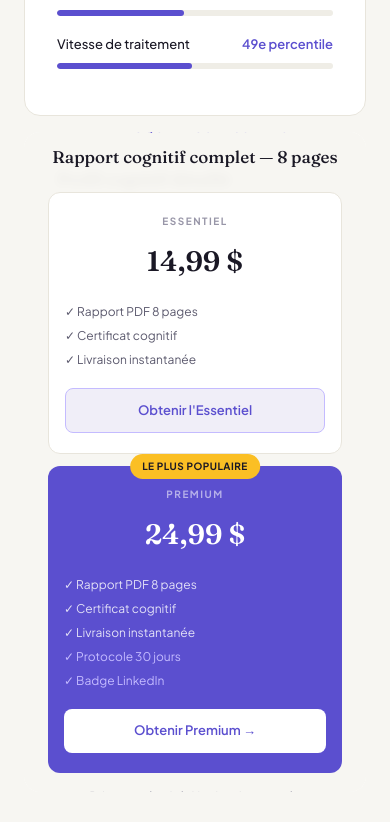
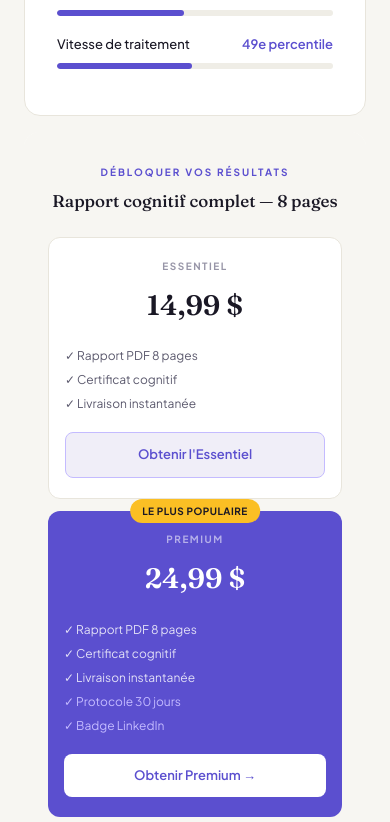
Before and after one commit to devbrainscale/brainscale, a Next.js app: page /fr/results in a window 390 px wide. Shown: the part 1540-2362 px from the top of the page. Built offline with nearby package versions, Linux system fonts and the light colour scheme.

Commit message:
fix: opaque overlay (no bleed-through), responsive premium section height

```diff
--- a/src/app/fr/results/ResultsContent.tsx
+++ b/src/app/fr/results/ResultsContent.tsx
@@ -473,13 +473,13 @@ export default function FrResultsContent() {
 
         {/* PREMIUM TEASER */}
         <div style={{ position: "relative", borderRadius: "16px", overflow: "hidden", marginBottom: "28px" }}>
-          <div style={{ backgroundColor: "#fff", border: "1px solid #E8E5DC", padding: "32px", filter: "blur(4px)", userSelect: "none", pointerEvents: "none", minHeight: "660px" }}>
+          <div className="bs-blur-bg" style={{ backgroundColor: "#fff", border: "1px solid #E8E5DC", padding: "32px", filter: "blur(4px)", userSelect: "none", pointerEvents: "none" }}>
             <h3 style={{ fontFamily: "var(--font-display, serif)", fontSize: "17px", color: "#1A1825", marginBottom: "16px" }}>Profil cognitif détaillé</h3>
             {["Mémoire de travail : 94e percentile", "Traitement visuo-spatial : 87e percentile", "Raisonnement fluide : 96e percentile", "Vitesse de traitement : 79e percentile", "Attention soutenue : 88e percentile"].map((item) => (
               <div key={item} style={{ padding: "12px 0", borderBottom: "1px solid #E8E5DC", fontSize: "13px", color: "#5C5A6E" }}>{item}</div>
             ))}
           </div>
-          <div style={{ position: "absolute", inset: 0, backgroundColor: "rgba(247,246,242,0.94)", display: "flex", flexDirection: "column", alignItems: "center", justifyContent: "center", padding: "28px 24px", backdropFilter: "blur(2px)" }}>
+          <div className="bs-overlay" style={{ position: "absolute", inset: 0, backgroundColor: "#F7F6F2", display: "flex", flexDirection: "column", alignItems: "center", justifyContent: "center", padding: "28px 24px", overflowY: "auto" }}>
             <p style={{ fontSize: "10px", fontWeight: 700, letterSpacing: "2px", color: "#5B4FCF", textTransform: "uppercase", marginBottom: "8px" }}>Débloquer vos résultats</p>
             <h3 style={{ fontFamily: "var(--font-display, serif)", fontSize: "17px", fontWeight: 500, color: "#1A1825", marginBottom: "24px", textAlign: "center", lineHeight: 1.4 }}>
               Rapport cognitif complet — 8 pages
@@ -535,6 +535,12 @@ export default function FrResultsContent() {
 
       {/* STICKY BOTTOM CTA */}
       <style>{`
+        .bs-blur-bg { min-height: 420px; }
+        .bs-overlay { justify-content: center !important; }
+        @media (max-width: 540px) {
+          .bs-blur-bg { min-height: 860px; }
+          .bs-overlay { justify-content: flex-start !important; padding-top: 32px !important; }
+        }
         .bs-sticky { display:flex; align-items:center; justify-content:center; gap:10px; max-width:680px; margin:0 auto; }
         .bs-sticky-label { font-size:13px; color:#5C5A6E; font-weight:500; white-space:nowrap; }
         .bs-btn-basic { background:#F0EEF8; color:#5B4FCF; padding:12px 20px; border-radius:999px; font-size:13px; font-weight:700; border:1.5px solid #C4BBFF; white-space:nowrap; cursor:pointer; transition:all .15s; }
--- a/src/app/results/ResultsContent.tsx
+++ b/src/app/results/ResultsContent.tsx
@@ -471,13 +471,13 @@ export default function ResultsContent() {
 
         {/* PREMIUM TEASER */}
         <div style={{ position: "relative", borderRadius: "16px", overflow: "hidden", marginBottom: "28px" }}>
-          <div style={{ backgroundColor: "#fff", border: "1px solid #E8E5DC", padding: "32px", filter: "blur(4px)", userSelect: "none", pointerEvents: "none", minHeight: "660px" }}>
+          <div className="bs-blur-bg" style={{ backgroundColor: "#fff", border: "1px solid #E8E5DC", padding: "32px", filter: "blur(4px)", userSelect: "none", pointerEvents: "none" }}>
             <h3 style={{ fontFamily: "var(--font-display, serif)", fontSize: "17px", color: "#1A1825", marginBottom: "16px" }}>Detailed cognitive profile</h3>
             {["Working Memory Index: 94th percentile", "Visual-Spatial Processing: 87th percentile", "Fluid Reasoning: 96th percentile", "Processing Speed: 79th percentile", "Sustained Attention: 88th percentile"].map((item) => (
               <div key={item} style={{ padding: "12px 0", borderBottom: "1px solid #E8E5DC", fontSize: "13px", color: "#5C5A6E" }}>{item}</div>
             ))}
           </div>
-          <div style={{ position: "absolute", inset: 0, backgroundColor: "rgba(247,246,242,0.94)", display: "flex", flexDirection: "column", alignItems: "center", justifyContent: "center", padding: "28px 24px", backdropFilter: "blur(2px)" }}>
+          <div className="bs-overlay" style={{ position: "absolute", inset: 0, backgroundColor: "#F7F6F2", display: "flex", flexDirection: "column", alignItems: "center", justifyContent: "flex-start", padding: "28px 24px", overflowY: "auto" }}>
             <p style={{ fontSize: "10px", fontWeight: 700, letterSpacing: "2px", color: "#5B4FCF", textTransform: "uppercase", marginBottom: "8px" }}>Unlock your results</p>
             <h3 style={{ fontFamily: "var(--font-display, serif)", fontSize: "17px", fontWeight: 500, color: "#1A1825", marginBottom: "24px", textAlign: "center", lineHeight: 1.4 }}>
               Complete cognitive report — 8 pages
@@ -533,6 +533,12 @@ export default function ResultsContent() {
 
       {/* STICKY BOTTOM CTA */}
       <style>{`
+        .bs-blur-bg { min-height: 420px; }
+        .bs-overlay { justify-content: center !important; }
+        @media (max-width: 540px) {
+          .bs-blur-bg { min-height: 860px; }
+          .bs-overlay { justify-content: flex-start !important; padding-top: 32px !important; }
+        }
         .bs-sticky { display:flex; align-items:center; justify-content:center; gap:10px; max-width:680px; margin:0 auto; }
         .bs-sticky-label { font-size:13px; color:#5C5A6E; font-weight:500; white-space:nowrap; }
         .bs-btn-basic { background:#F0EEF8; color:#5B4FCF; padding:12px 20px; border-radius:999px; font-size:13px; font-weight:700; border:1.5px solid #C4BBFF; white-space:nowrap; cursor:pointer; transition:all .15s; }
```
